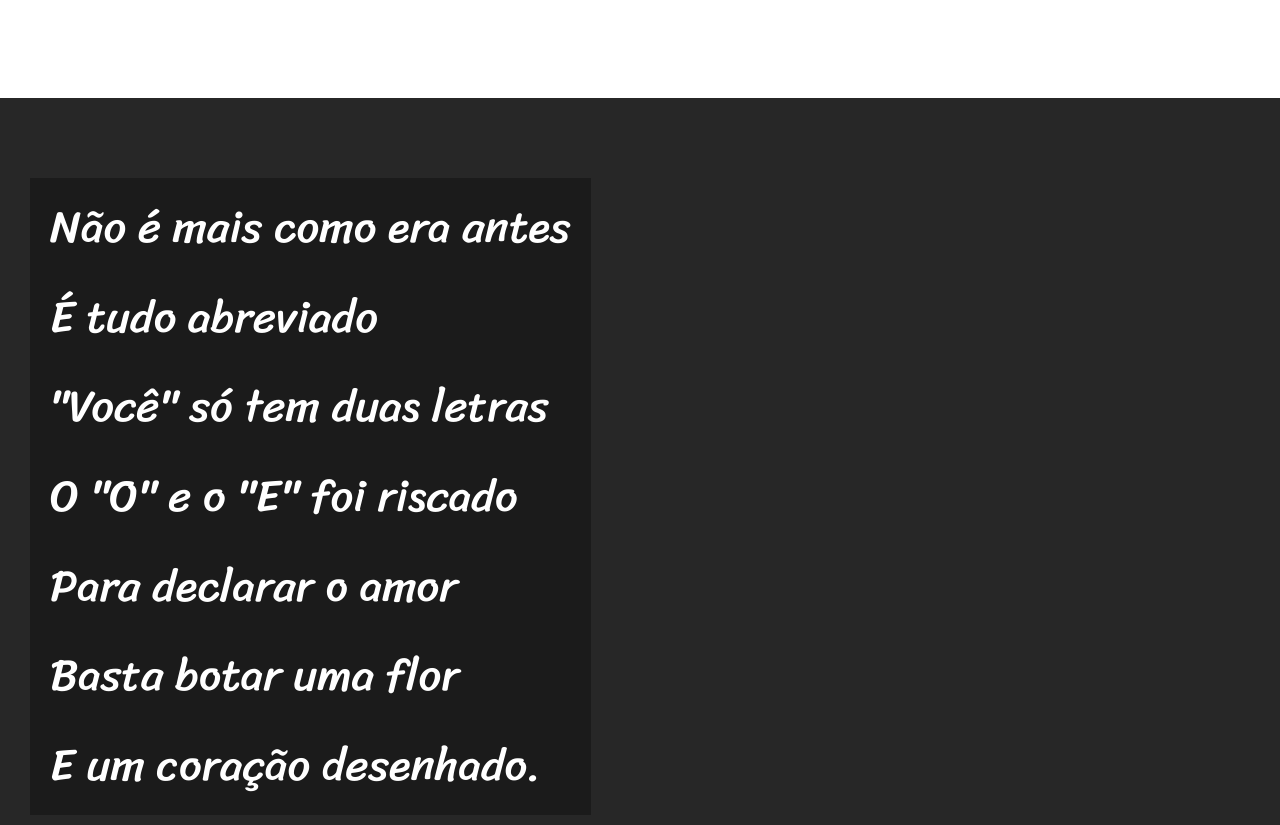
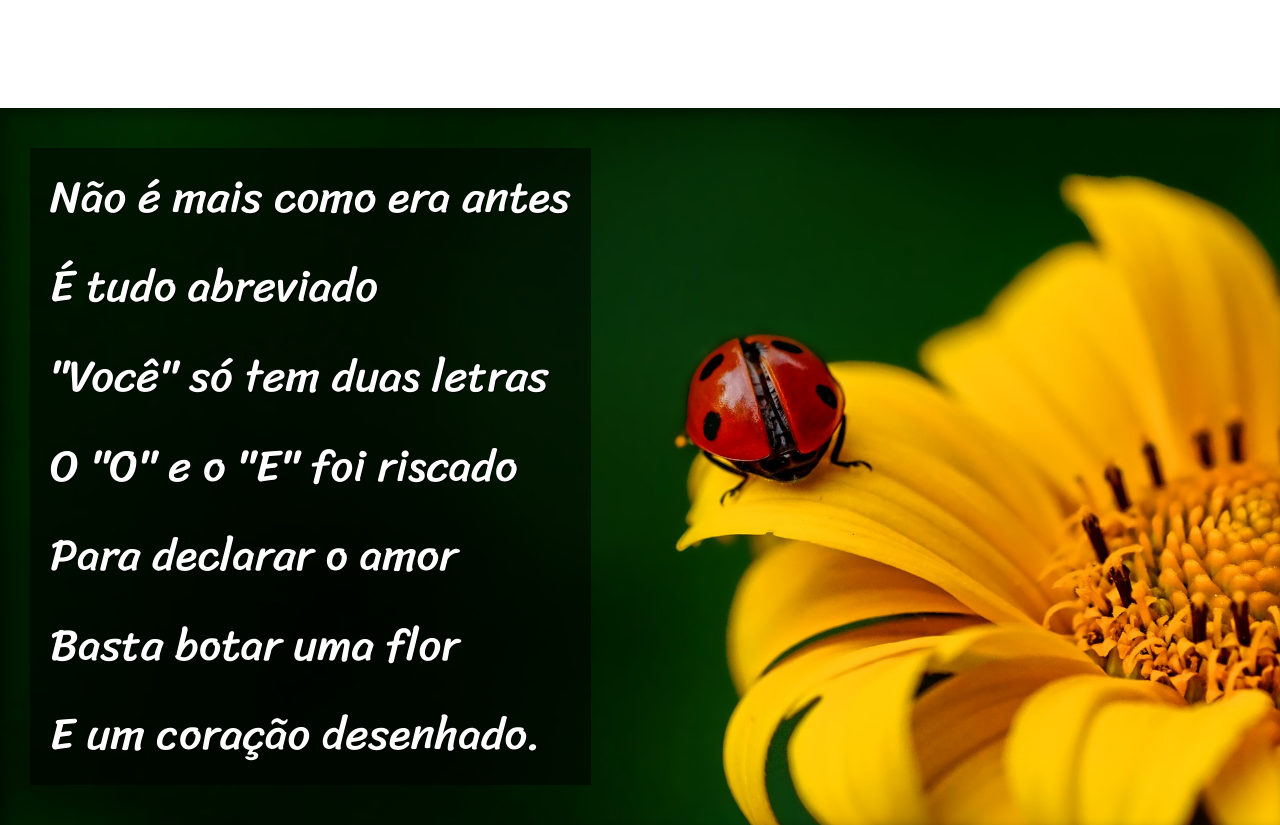
Before and after one commit to MauricioMazza/HTML-CSS, a plain HTML site: page DESAFIOS/des12/index.html in a window 1280 px wide. Shown: the part 949-1774 px from the top of the page. Drawn offline with Linux system fonts and the light colour scheme.

Commit message:
desafio 12 finalizado

```diff
--- a/DESAFIOS/des12/estilo/style.css
+++ b/DESAFIOS/des12/estilo/style.css
@@ -60,12 +60,28 @@ header a:hover, footer a:hover {
 }
 
 section {
-    padding-top: 10vh;
-    padding-bottom: 10vh;
+    padding-top: 5vh;
+    padding-bottom: 5vh;
     padding-left: 30px;
     line-height: 2em;
     font-family: var(--fonte3);
     font-size: 3.5vw;
+
+    & p {
+        padding-bottom: 2em;
+    }
+}
+
+section#img01 {
+    background-image: url(../imagens/background001.jpg);
+    background-position: right center;
+
+}
+
+section#img02 {
+    background-image: url(../imagens/background002.jpg);
+    background-position: right center;
+
 }
 
 section.normal {
@@ -76,11 +92,15 @@ section.normal {
 section.imagem {
     background-color: rgb(39, 39, 39);
     color: white;
+    box-shadow: inset 6px 6px 13px 0px rgba(0, 0, 0, 0.4);
+    background-size: cover;
+    background-attachment: fixed;
 
     & p {
         display: inline-block;
-        background-color: rgba(0, 0, 0, 0.3);
+        background-color: rgba(0, 0, 0, 0.5);
         padding: 5px 20px 5px 20px;
+        text-shadow: 1px 1px 0px black;
     }
 }
 
--- a/DESAFIOS/des12/index.html
+++ b/DESAFIOS/des12/index.html
@@ -24,7 +24,7 @@
         </p>
     </section>
 
-    <section class="imagem">
+    <section class="imagem" id="img01">
         <p>
             Não é mais como era antes <br>
             É tudo abreviado <br>
@@ -58,7 +58,7 @@
         </p>
     </section>
 
-    <section class="imagem">
+    <section class="imagem" id="img02">
         <p>
             Tenho saudade das cartas <br>
             Escritas com a própria mão <br>
```
